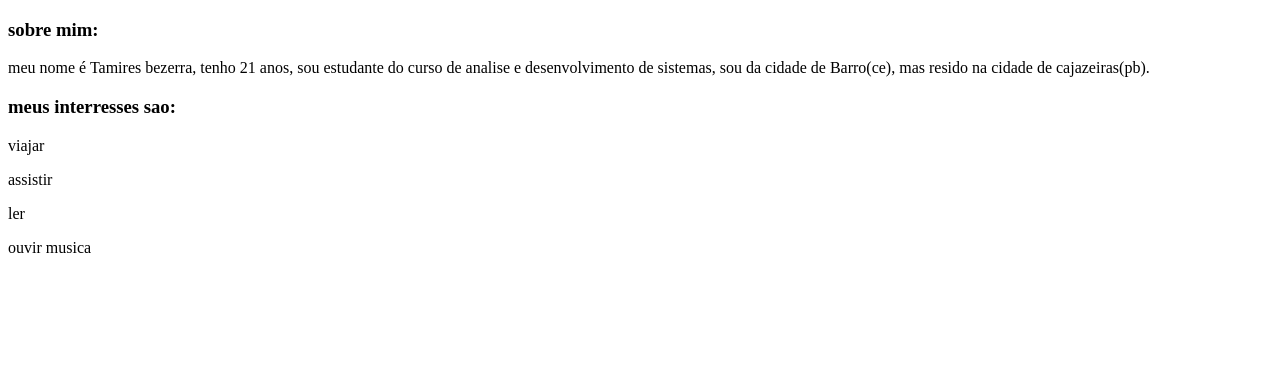
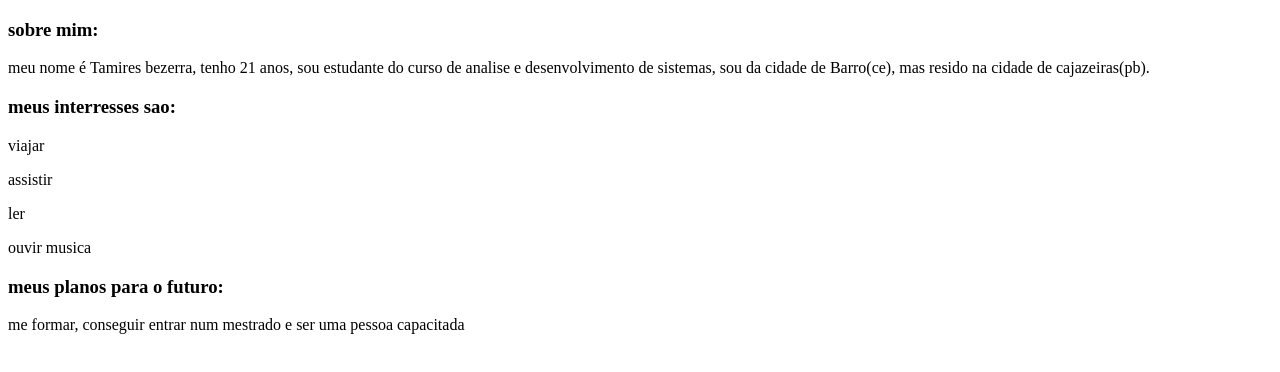
Before and after one commit to tamiresbezerra/tamiresbezerra.github.io, a plain HTML site: page index.html in a window 1280 px wide. Drawn offline with Linux system fonts and the light colour scheme.

Commit message:
concluindo sobre mim.

```diff
--- a/index.html
+++ b/index.html
@@ -15,5 +15,9 @@
     <p>assistir</p>
     <p>ler</p>
     <p>ouvir musica</p>
+
+    <h3>meus planos para o futuro:</h3>
+    <p>me formar, conseguir entrar num mestrado
+        e ser uma pessoa capacitada </p>
  </body>
 </html>
```
